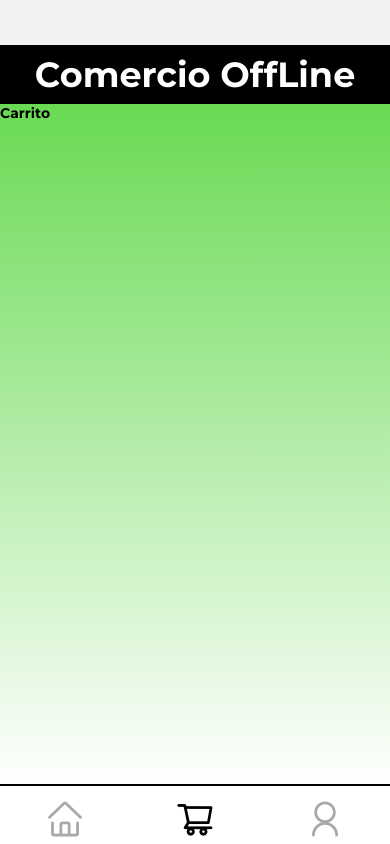
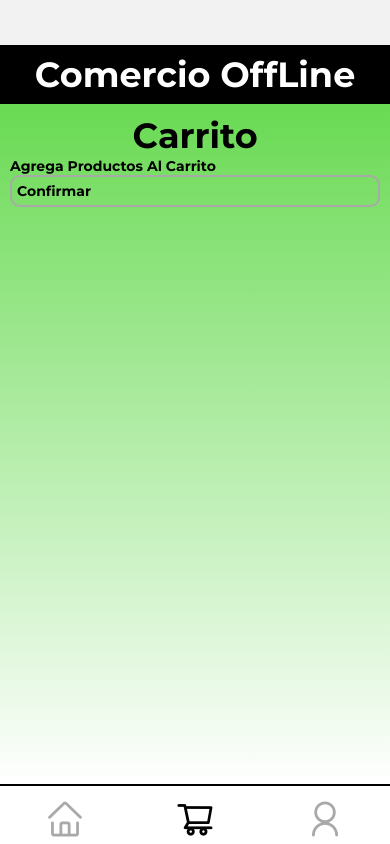
Before and after one commit to Brujomix/gavani_mobile, a React Native app: screen /Carrito in a window 390 px wide. Built offline with nearby package versions, Linux system fonts and the light colour scheme.

Commit message:
avanzamos con pressable dinamic y cart

```diff
--- a/components/cards/Card_Product.jsx
+++ b/components/cards/Card_Product.jsx
@@ -1,7 +1,8 @@
 import { View, StyleSheet } from "react-native";
 import {
-  Buttons_Cart,
+  Pressable_Dinamic,
   Image_Dianamic,
+  Material_Icon,
   Montserrat_Text,
 } from "../../components";
 import { paletOfColors } from "../../utils/colors";
@@ -30,30 +31,45 @@ export function Card_Product({ product }) {
         </Montserrat_Text>
       </View>
 
-      <Buttons_Cart pro_iden={product.pro_iden} />
+      <View style={styles.containerButtonsCart}>
+        <Pressable_Dinamic onPress={() => console.log(`Adding to Cart Product: ${product.pro_iden}`)}>
+          <Material_Icon
+            name={"add-shopping-cart"}
+            size={40}
+            color={paletOfColors.black}
+          />
+        </Pressable_Dinamic>
+        <Pressable_Dinamic onPress={() => console.log(`Removing from Cart Product: ${product.pro_iden}`)}>
+          <Material_Icon
+            name={"remove-shopping-cart"}
+            size={40}
+            color={paletOfColors.black}
+          />
+        </Pressable_Dinamic>
+      </View>
     </View>
   );
 }
 
 const styles = StyleSheet.create({
   containerProducts: {
-    backgroundColor:paletOfColors.lightGray,
-    alignSelf:"center",
-    gap:5,
+    backgroundColor: paletOfColors.lightGray,
+    alignSelf: "center",
+    gap: 5,
     borderWidth: 2,
     borderColor: paletOfColors.black,
     borderRadius: 10,
-    padding:5,
+    padding: 5,
   },
 
   containerInfoWithImage: {
     flexDirection: "row",
     justifyContent: "space-around",
   },
-  containerPrice:{
-    flexDirection:"row",
-    justifyContent:"space-around",
-    alignItems:"center"
+  containerPrice: {
+    flexDirection: "row",
+    justifyContent: "space-around",
+    alignItems: "center",
   },
   textPro_name: {
     fontSize: 25,
@@ -75,4 +91,11 @@ const styles = StyleSheet.create({
     fontSize: 18,
     color: paletOfColors.black,
   },
+  containerButtonsCart: {
+    borderTopWidth: 2,
+    padding: 5,
+    borderColor: paletOfColors.black,
+    flexDirection: "row",
+    justifyContent: "space-around",
+  },
 });
--- /dev/null
+++ b/components/cards/Card_Product_Cart.jsx
@@ -0,0 +1,11 @@
+import { View } from 'react-native'
+import React from 'react'
+import { Montserrat_Text } from '../ui/Montserrat_Text'
+
+export function Card_Product_Cart({product}) {
+  return (
+    <View>
+      <Montserrat_Text>{product.pro_name}</Montserrat_Text>
+    </View>
+  )
+}
--- a/components/index.js
+++ b/components/index.js
@@ -1,14 +1,15 @@
 //CARDS
 export * from "./cards/Card_Category"
 export * from "./cards/Card_Product"
+export * from "./cards/Card_Product_Cart"
 
 //UI
 export * from "./ui/Header_App"
-export * from "./ui/Buttons_Cart"
 export * from "./ui/Image_Dianamic"
 export * from "./ui/Montserrat_Text"
 export * from "./ui/Icons"
 export * from "./ui/Header_User"
+export * from "./ui/Pressable_Dinamic"
 
 //OTHERS
 export * from "./Business_OnLine"
--- a/components/ui/Buttons_Cart.jsx
+++ /dev/null
@@ -1,45 +0,0 @@
-import { Pressable, StyleSheet, View } from "react-native";
-import { paletOfColors } from "../../utils/colors";
-import { Material_Icon } from "./Icons";
-
-export function Buttons_Cart({ pro_iden, disabled }) {
-  return (
-    <View style={styles.containerButtonsCart}>
-      <Pressable
-        disabled={disabled}
-        style={styles.buttonCart}
-        onPress={() => console.log(`Adding to Cart Product: ${pro_iden}`)}
-      >
-        <Material_Icon
-          name={"add-shopping-cart"}
-          size={40}
-          color={paletOfColors.black}
-        />
-      </Pressable>
-      <Pressable
-        disabled={disabled}
-        style={styles.buttonCart}
-        onPress={() => console.log(`Removing from Cart Product: ${pro_iden}`)}
-      >
-        <Material_Icon
-          name={"remove-shopping-cart"}
-          size={40}
-          color={paletOfColors.black}
-        />
-      </Pressable>
-    </View>
-  );
-}
-
-const styles = StyleSheet.create({
-  containerButtonsCart: {
-    borderTopWidth: 2,
-    borderColor: paletOfColors.black,
-    flexDirection: "row",
-    justifyContent: "space-around",
-  },
-  buttonCart: {
-    borderRadius: 10,
-    marginVertical: 10,
-  },
-});
--- /dev/null
+++ b/components/ui/Pressable_Dinamic.jsx
@@ -0,0 +1,24 @@
+import { Pressable, StyleSheet } from "react-native";
+import React from "react";
+import { paletOfColors } from "../../utils/colors";
+
+export function Pressable_Dinamic({ children, disabled, onPress, ...style }) {
+  return (
+    <Pressable
+      onPress={onPress}
+      disabled={disabled}
+      style={{ ...styles.childrenPresableDinamic, ...style }}
+    >
+      {children}
+    </Pressable>
+  );
+}
+
+const styles = StyleSheet.create({
+  childrenPresableDinamic: {
+    padding: 5,
+    borderWidth: 2,
+    borderColor: paletOfColors.darkGray,
+    borderRadius: 10,
+  },
+});
--- a/screens/Carrito_Screen.jsx
+++ b/screens/Carrito_Screen.jsx
@@ -1,11 +1,36 @@
-import { Montserrat_Text } from '../components'
-import { ScreenWrapper } from '../wrappers'
+import { StyleSheet, View } from "react-native";
+import {
+  Montserrat_Text,
+  Pressable_Dinamic,
+  Card_Product_Cart,
+} from "../components";
+import { ScreenWrapper } from "../wrappers";
+import { FlatList } from "react-native-gesture-handler";
 
-export function Carrito_Screen({route}) {
-
+export function Carrito_Screen({ cartProducts }) {
   return (
     <ScreenWrapper>
-      <Montserrat_Text>Carrito</Montserrat_Text>
+      <Montserrat_Text style={styles.titleCart}>Carrito</Montserrat_Text>
+      {cartProducts ? (
+        <FlatList
+          data={[]}
+          keyExtractor={(item) => item.pro_iden}
+          renderItem={({ item }) => <Card_Product_Cart product={item} />}
+        />
+      ) : (
+        <Montserrat_Text>Agrega Productos Al Carrito</Montserrat_Text>
+      )}
+
+      <Pressable_Dinamic onPress={() => console.log("Confirmar Pedido")}>
+        <Montserrat_Text>Confirmar</Montserrat_Text>
+      </Pressable_Dinamic>
     </ScreenWrapper>
-  )
+  );
 }
+
+const styles = StyleSheet.create({
+  titleCart: {
+    alignSelf: "center",
+    fontSize: 35,
+  },
+});
--- a/screens/Home_Screen.jsx
+++ b/screens/Home_Screen.jsx
@@ -46,7 +46,6 @@ export function Home_Screen({ navigation, route }) {
 
 const styles = StyleSheet.create({
   continerHomeScreen: {
-    padding: 10,
     flex: 1,
   },
   containerCarousel: {
--- a/wrappers/Screen_Wrapper.jsx
+++ b/wrappers/Screen_Wrapper.jsx
@@ -5,7 +5,7 @@ import { paletOfColors } from "../utils/colors";
 export function ScreenWrapper({ children }) {
   const onLine = true
   return (
-    <View style={{ flex: 1 }}>
+    <View style={styles.containerPrincipal}>
       <LinearGradient
         colors={
           onLine
@@ -14,15 +14,16 @@ export function ScreenWrapper({ children }) {
         }
         style={StyleSheet.absoluteFillObject} // Hace que el gradiente cubra toda la pantalla
       />
-      <View style={styles.containerGradientWrapper}>
+
         {children}
-      </View>
+
     </View>
   );
 }
 
 const styles = StyleSheet.create({
-  containerGradientWrapper: {
-    flex: 1,
+  containerPrincipal:{
+    flex:1,
+    padding:10
   },
 });
```
